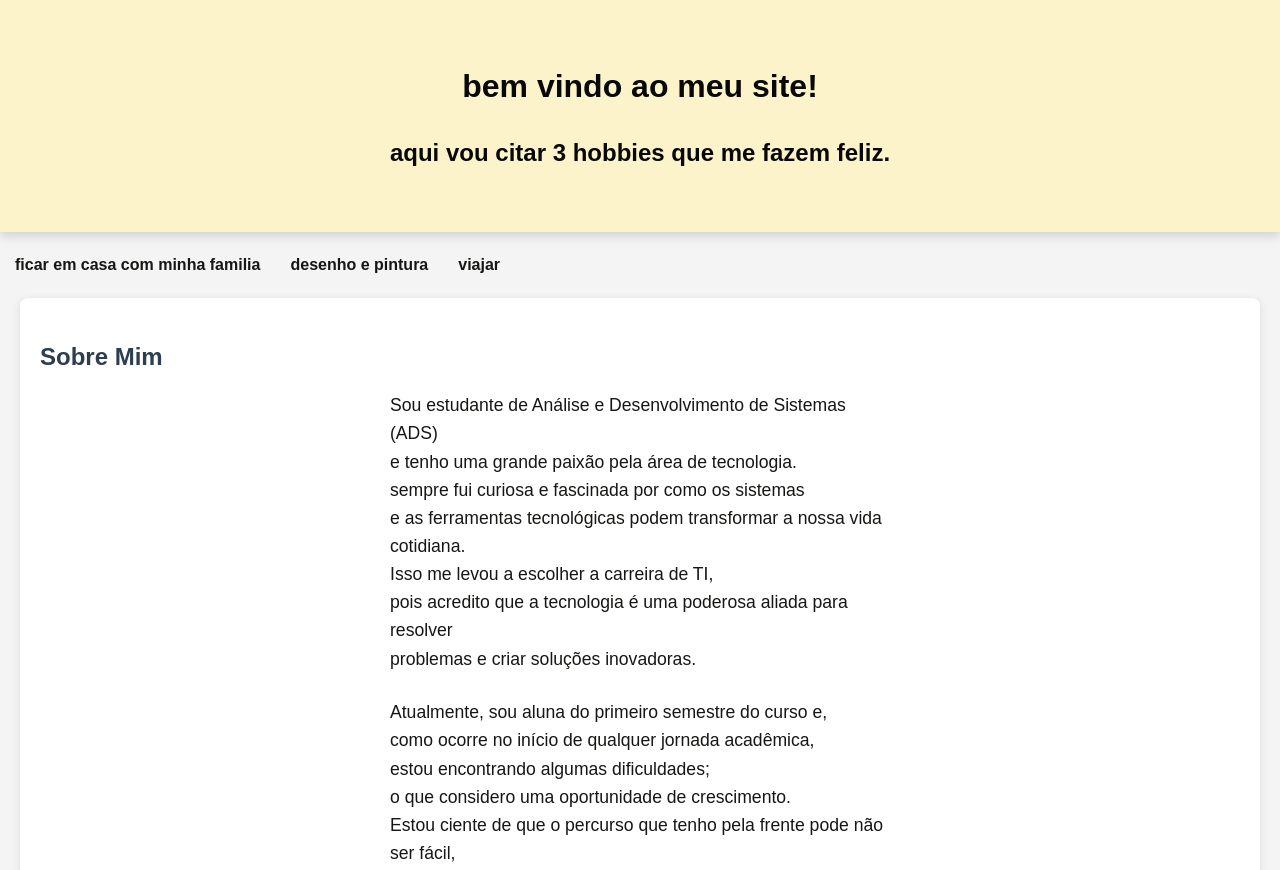
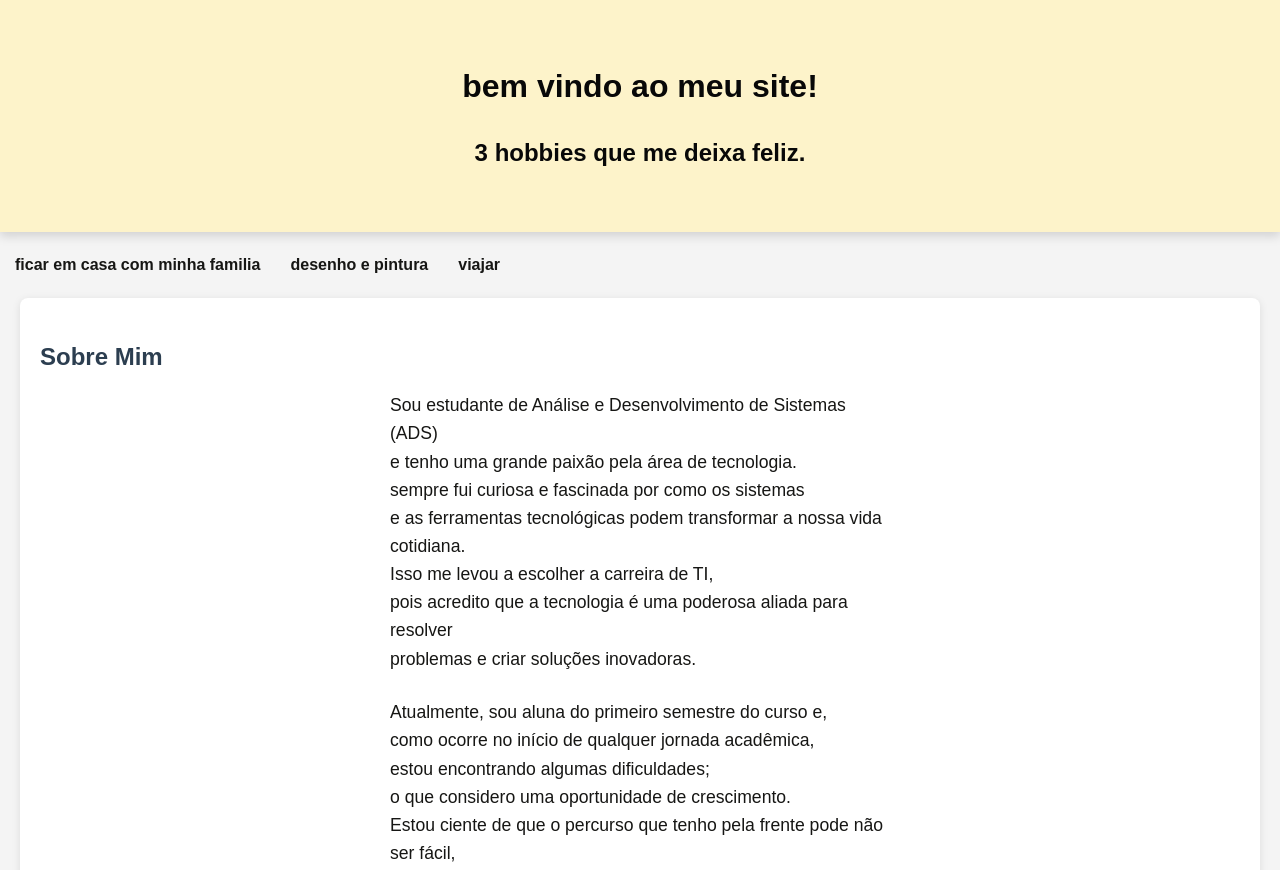
Before and after one commit to mariapereira112/A3-ll, a plain HTML site: page index.html in a window 1280 px wide. Shown: the top 870 px of the page. Drawn offline with Linux system fonts and the light colour scheme.

Commit message:
Update index.html

```diff
--- a/index.html
+++ b/index.html
@@ -10,7 +10,7 @@
 <body>
     <header>
     <h1>bem vindo ao meu site!</h1>
-    <h2>aqui vou citar 3 hobbies que me fazem feliz.</h2>
+    <h2> 3 hobbies que me deixa feliz.</h2>
     </header>
 <nav>
     <ul>
```
